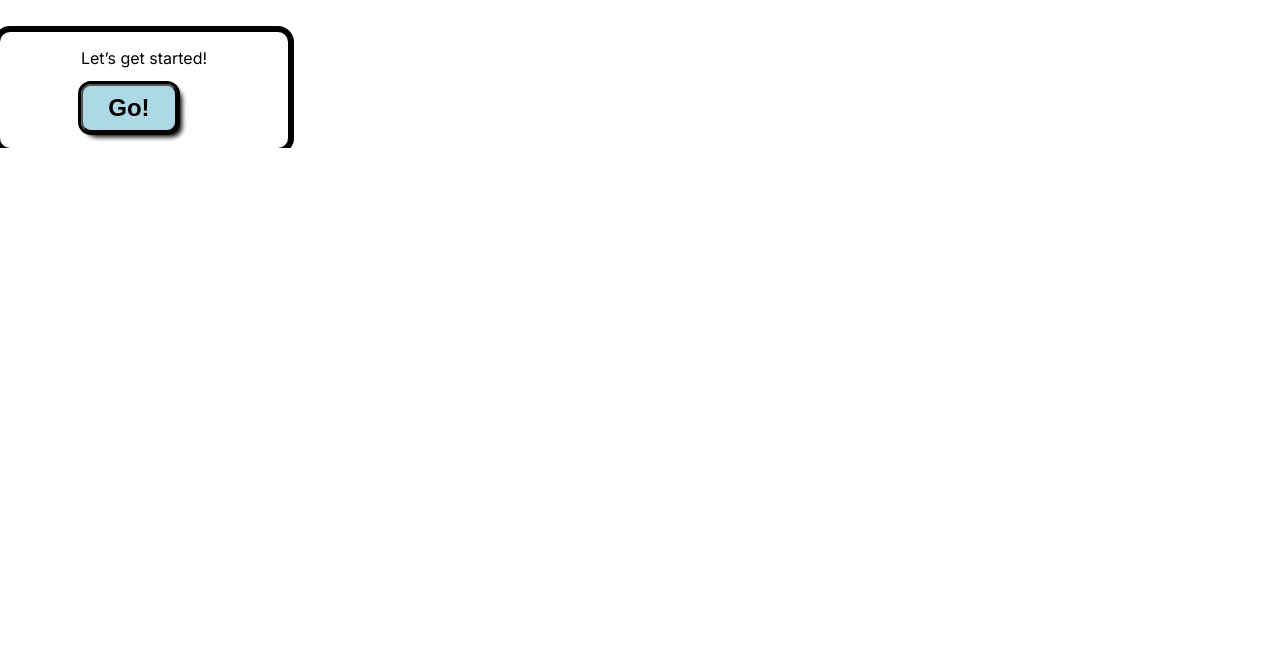
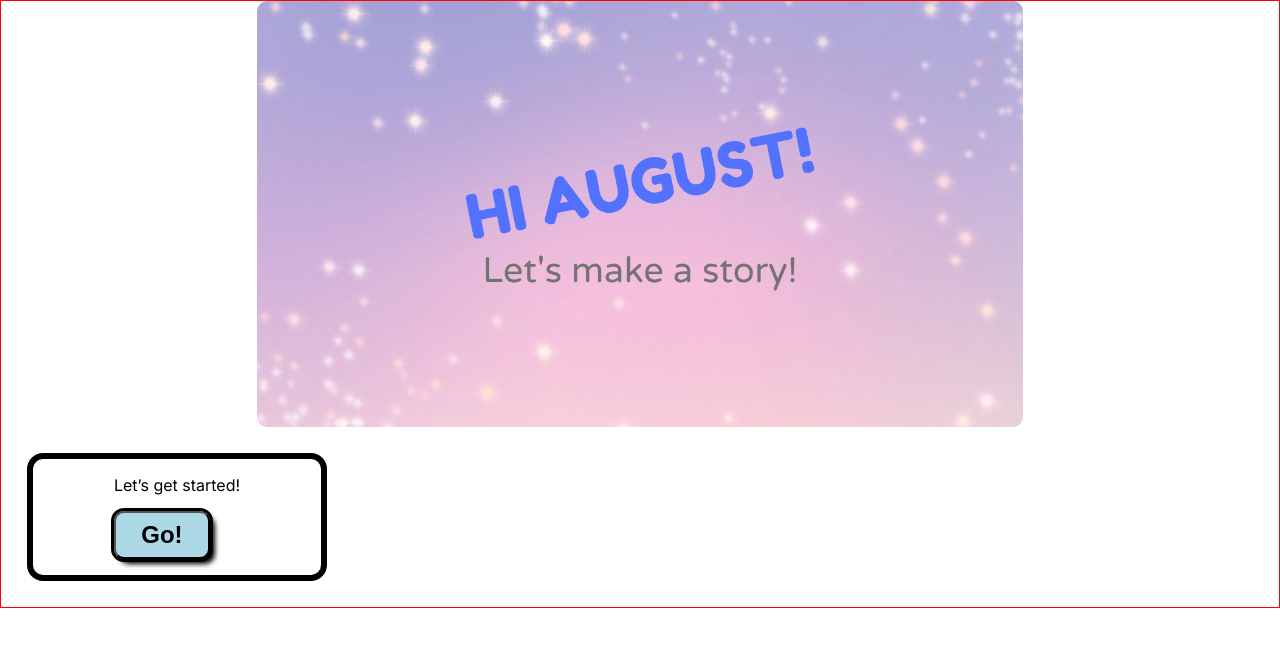
Before and after one commit to msilis/sillystories-next-frontend, a Next.js app: page / in a window 1280 px wide. Shown: the top 646 px of the page. Built offline with nearby package versions, Linux system fonts and the light colour scheme.

Commit message:
header image

```diff
--- a/src/app/page.module.css
+++ b/src/app/page.module.css
@@ -1,10 +1,18 @@
+.homeContainer {
+  display: flex;
+  flex-direction: column;
+  width: 100vw;
+  justify-content: center;
+  border: 1px solid red;
+}
+
 .cardContainer {
   display: flex;
   justify-content: center;
   width: 18rem;
   outline: 6px solid black;
   border-radius: 10px;
-  margin-top: 2rem;
+  margin: 2rem;
   padding: 1rem;
   background-color: rgba(255, 255, 255, 0.5);
 }
--- a/src/app/page.tsx
+++ b/src/app/page.tsx
@@ -2,6 +2,7 @@
 
 import style from "./page.module.css";
 import { Card, Button } from "react-bootstrap";
+import Header from "@/components/header/header";
 
 type homeProps = {
   onClick: () => void;
@@ -9,6 +10,8 @@ type homeProps = {
 
 export default function Home(props: homeProps): JSX.Element {
   return (
+    <div className={style.homeContainer}>
+      <Header />
       <Card className={style.cardContainer}>
         <Card.Body>
           <Card.Title>Let&rsquo;s get started!</Card.Title>
@@ -17,5 +20,6 @@ export default function Home(props: homeProps): JSX.Element {
           </Button>
         </Card.Body>
       </Card>
+    </div>
   );
 }
--- /dev/null
+++ b/src/components/header/header.module.css
@@ -0,0 +1,17 @@
+.headerContainer {
+  display: flex;
+  flex-direction: column;
+  align-items: center;
+}
+
+.headerImage {
+  border-radius: 10px;
+  max-width: 60%;
+  height: auto;
+}
+
+@media screen and (max-width: 768px) {
+  .headerImage {
+    max-width: 100%;
+  }
+}
--- /dev/null
+++ b/src/components/header/header.tsx
@@ -0,0 +1,11 @@
+import style from "./header.module.css";
+import headerImage from "../../assets/hiAugust.png";
+import Image from "next/image";
+
+export default function Header() {
+  return (
+    <div className={style.headerContainer}>
+      <Image src={headerImage} className={style.headerImage} alt="hero image" />
+    </div>
+  );
+}
```
Also changed, not shown: src/assets/hiAugust.png (added). Lines whose indentation alone changed are shown as unchanged.
